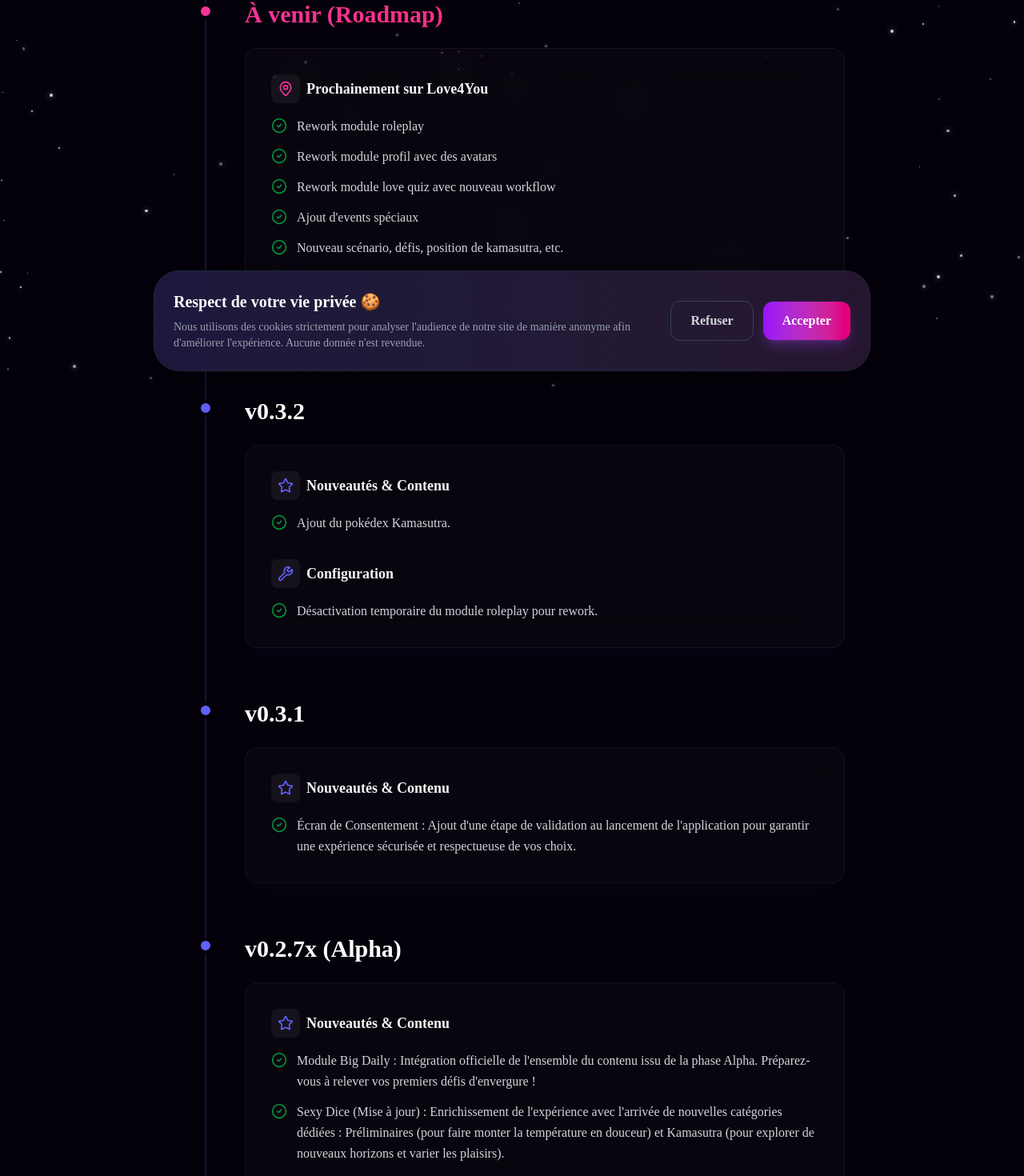
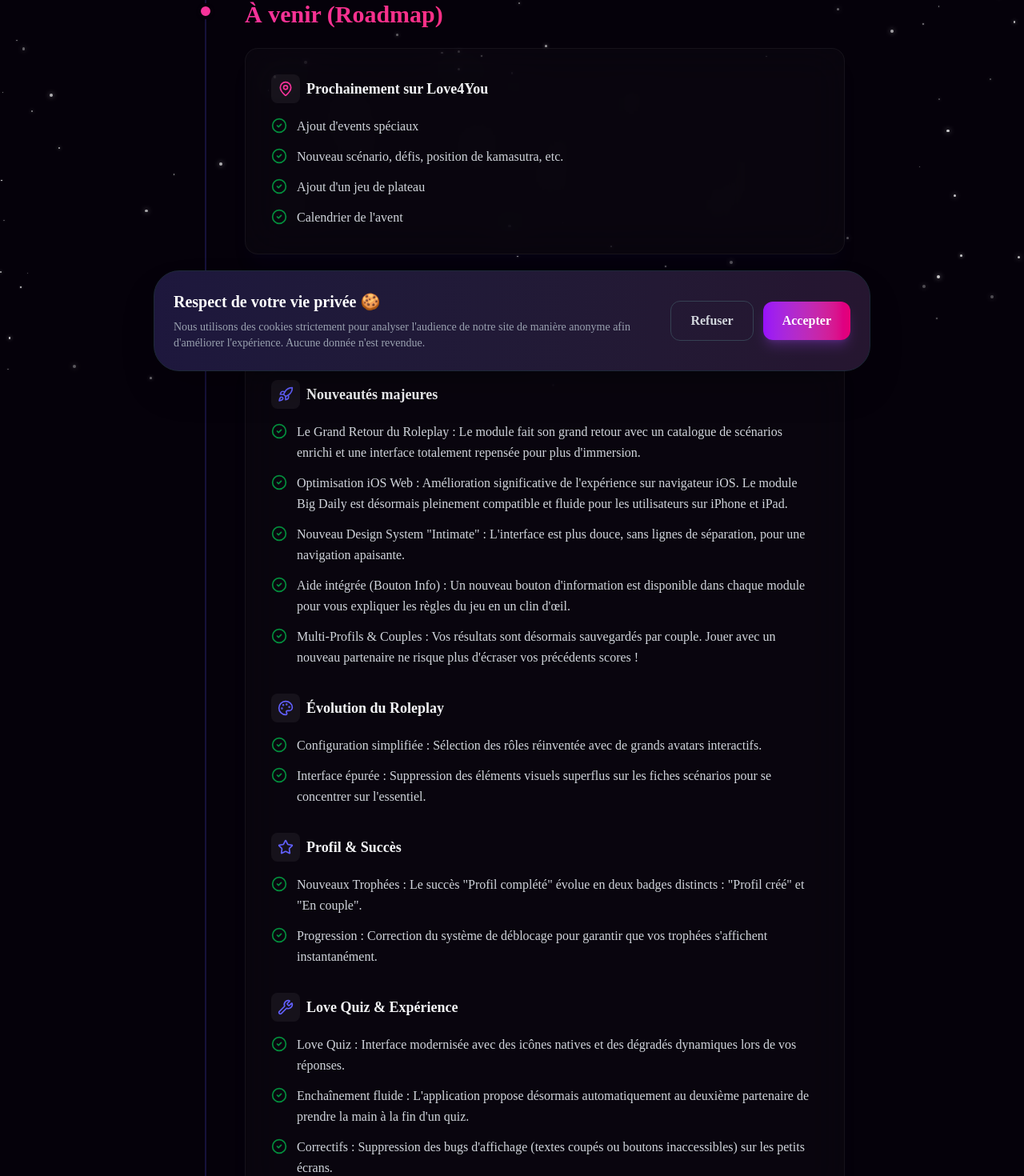
Before and after one commit to LeigerMax/Love4You_website, a Next.js app in the folder love4you-landing/: page /changelog in a window 1280 px wide. Shown: the part 312-1782 px from the top of the page at 80% size. Built offline with nearby package versions, Linux system fonts and the light colour scheme.

Commit message:
new update v0.4.0

```diff
--- a/love4you-landing/app/changelog/page.tsx
+++ b/love4you-landing/app/changelog/page.tsx
@@ -44,13 +44,51 @@
         category: 'Prochainement sur Love4You',
         icon: MapPin,
         items: [
-          'Rework module roleplay',
-          'Rework module profil avec des avatars',
-          'Rework module love quiz avec nouveau workflow',
           "Ajout d'events spéciaux",
           'Nouveau scénario, défis, position de kamasutra, etc.',
           "Ajout d'un jeu de plateau",
           "Calendrier de l'avent",
+        ],
+      },
+    ],
+  },
+  {
+    version: 'v0.4.0 (24-03-2026)',
+    changes: [
+      {
+        category: 'Nouveautés majeures',
+        icon: Rocket,
+        items: [
+          "Le Grand Retour du Roleplay : Le module fait son grand retour avec un catalogue de scénarios enrichi et une interface totalement repensée pour plus d'immersion.",
+          "Optimisation iOS Web : Amélioration significative de l'expérience sur navigateur iOS. Le module Big Daily est désormais pleinement compatible et fluide pour les utilisateurs sur iPhone et iPad.",
+          "Nouveau Design System \"Intimate\" : L'interface est plus douce, sans lignes de séparation, pour une navigation apaisante.",
+          "Aide intégrée (Bouton Info) : Un nouveau bouton d'information est disponible dans chaque module pour vous expliquer les règles du jeu en un clin d'œil.",
+          "Multi-Profils & Couples : Vos résultats sont désormais sauvegardés par couple. Jouer avec un nouveau partenaire ne risque plus d'écraser vos précédents scores !"
+        ],
+      },
+      {
+        category: 'Évolution du Roleplay',
+        icon: Palette,
+        items: [
+          "Configuration simplifiée : Sélection des rôles réinventée avec de grands avatars interactifs.",
+          "Interface épurée : Suppression des éléments visuels superflus sur les fiches scénarios pour se concentrer sur l'essentiel."
+        ],
+      },
+      {
+        category: 'Profil & Succès',
+        icon: Star,
+        items: [
+          "Nouveaux Trophées : Le succès \"Profil complété\" évolue en deux badges distincts : \"Profil créé\" et \"En couple\".",
+          "Progression : Correction du système de déblocage pour garantir que vos trophées s'affichent instantanément."
+        ],
+      },
+      {
+        category: 'Love Quiz & Expérience',
+        icon: Wrench,
+        items: [
+          "Love Quiz : Interface modernisée avec des icônes natives et des dégradés dynamiques lors de vos réponses.",
+          "Enchaînement fluide : L'application propose désormais automatiquement au deuxième partenaire de prendre la main à la fin d'un quiz.",
+          "Correctifs : Suppression des bugs d'affichage (textes coupés ou boutons inaccessibles) sur les petits écrans."
         ],
       },
     ],
```
